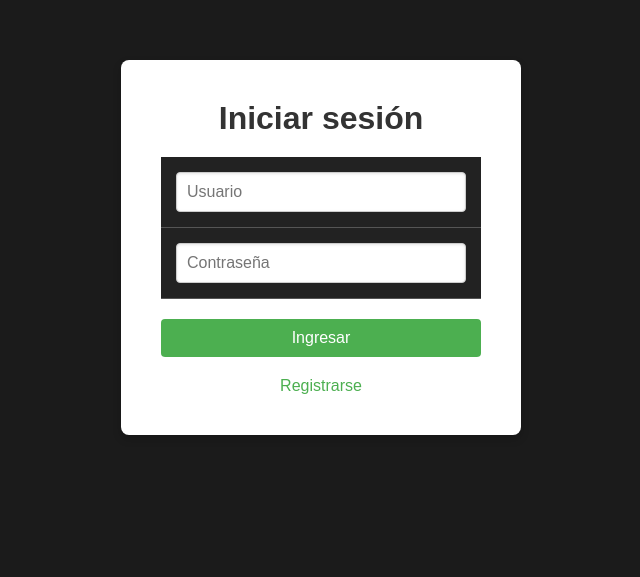
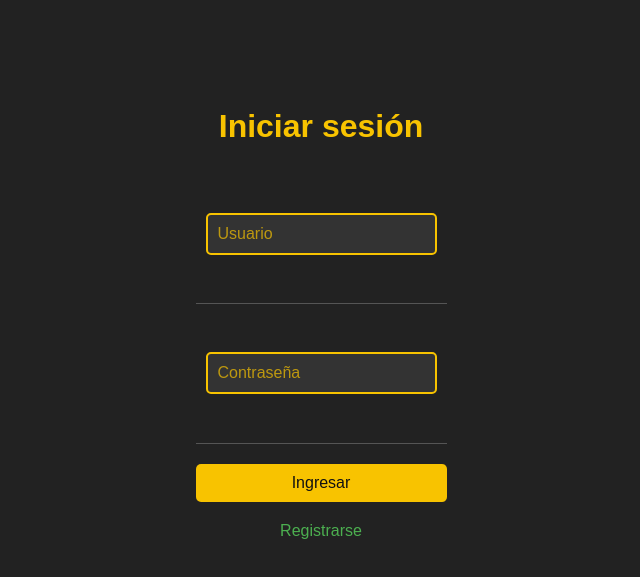
Before and after one commit to BCpollito/Gym_Project, a React (Vite) app in the folder front/: page / in a window 1280 px wide. Shown: the part 153-730 px from the top of the page, without its empty margins (319-959 px from the left). Built offline with nearby package versions, Linux system fonts and the light colour scheme.

Commit message:
guardar cambios

```diff
--- a/front/package.json
+++ b/front/package.json
@@ -14,7 +14,7 @@
     "react": "^18.3.1",
     "react-dom": "^18.3.1",
     "react-hook-form": "^7.53.0",
-    "react-router-dom": "^6.26.2",
+    "react-router-dom": "^6.27.0",
     "sequelize": "^6.37.3"
   },
   "devDependencies": {
--- a/front/src/Components/App.jsx
+++ b/front/src/Components/App.jsx
@@ -3,6 +3,7 @@ import Login from './Login';
 import Register from './Register';
 import Adminpage from './adminpage';
 import Userpage from './userpage';
+import AddRoutine from './addroutine';
 
 function app(){
   return(
@@ -13,6 +14,7 @@ function app(){
         <Route path="/Register.jsx" element={<Register />}/>
         <Route path="/adminpage.jsx" element={<Adminpage />}/>
         <Route path="/userpage.jsx" element={<Userpage />}/>
+        <Route path="/addrutine/:clientId" element={<AddRoutine />} />
       </Routes>
     </Router>
   )
--- /dev/null
+++ b/front/src/Components/addroutine.jsx
@@ -0,0 +1,48 @@
+import { useParams } from "react-router-dom";
+import { useState } from 'react';
+
+export default function AddRoutine() {
+    const { clientId } = useParams();
+
+    const [Nombre, setSemana] = useState("");
+   //const []
+
+    const handleSubmit = async () => {
+
+    }
+    return (
+        <div className="contenedorRutina">
+            <h1>Asignar Rutina a Cliente {clientId}</h1>
+            <form onSubmit={handleSubmit} className="formularioRutina">
+                <label>Semana</label>
+                <input
+                id="semana"
+                name="semana"
+                type="text"
+                onChange={(e) => setSemana(e.target.value)}
+                />
+                <label>Dia</label>
+                <select name="dias" id="dias" onChange={(e) => setDia(e.target.value)}>
+                    <option value="">--seleccione una opcion--</option>
+                    <option value="1">Dia 1</option>
+                    <option value="2">Dia 2</option>
+                    <option value="3">Dia 3</option>
+                    <option value="4">Dia 4</option>
+                    <option value="5">Dia 5</option>
+                    <option value="6">Dia 6</option>
+                    <option value="7">Dia 7</option>
+                </select>
+                <label>Ejercicio</label>
+                <input
+                id="ejercicio"
+                name="ejercicio"
+                type="text"
+                />
+                <label>Descripción</label>
+                <textarea
+                name="descripcion"
+                id="descripcion"></textarea>
+            </form>
+        </div>
+    );
+}
--- a/front/src/Components/adminpage.jsx
+++ b/front/src/Components/adminpage.jsx
@@ -1,3 +1,4 @@
+import { Link } from "react-router-dom"
 import { useEffect, useState } from "react";
 import axios from "axios";
 import './css/admin.css'
@@ -11,7 +12,7 @@ export default function AdminPage() {
                 // Realiza la solicitud a la API
                 const response = await axios.get("http://localhost:3000/registros");
 
-                const clientsData = response.data; // Aquí asignamos directamente la respuesta
+                const clientsData = response.data; // Aquí asigno directamente la respuesta
 
                 setClientes(clientsData); // Almacena los clientes en el estado
             } catch (error) {
@@ -20,7 +21,7 @@ export default function AdminPage() {
         }
 
         getClients();
-    }, []); // Solo se ejecuta una vez al montar el componente
+    }, []);
 
     return (
         <div className="contenedor">
@@ -45,8 +46,8 @@ export default function AdminPage() {
                                 <td>{element.age}</td>
                                 <td>{element.sex}</td>
                                 <td><div className="contenedorbtn">
-                                    <a href="#" className="editbtn">Editar</a>
-                                    <a href="#" className="editbtn">Ver</a>
+                                    <Link to={`/addrutine/${element.id}`} className="editbtn">Editar</Link>
+                                    <Link to={`#`} className="editbtn">Eliminar</Link>
                                     </div></td>
                             </tr>
                         ))}
--- a/front/src/Components/css/app.css
+++ /dev/null
@@ -1,25 +0,0 @@
-.contenedor{
-    display: flex;
-    align-items: center;
-    justify-content: center;
-    height: 100vh;
-}
-
-.login, .register{
-    text-align: center;
-    box-shadow: 0px 0px 5px black;
-    width: 500px;
-}
-
-.inputs, .formulario{
-    width: 100%;
-}
-
-.registerinput{
-    margin-right: 20px;
-    margin-bottom: 20px;
-}
-
-.ingresar, .registerbtn{
-    margin-right: 20px;
-}
--- a/front/src/Components/css/login.css
+++ b/front/src/Components/css/login.css
@@ -1,101 +1,91 @@
-/* Estilos generales */
-body {
-    font-family: Arial, sans-serif;
+* {
+    box-sizing: border-box;
     margin: 0;
     padding: 0;
-    box-sizing: border-box;
-    background-color: #f0f2f5; /* Fondo suave */
-    overflow: hidden; /* Oculta la scrollbar */
+    font-family: Arial, sans-serif;
+}
+
+body {
+    background-color: #111; /* Fondo negro */
+    color: #f8c300; /* Texto amarillo */
+    display: flex;
+    justify-content: center;
+    align-items: center;
+    height: 100vh;
 }
 
 .contenedor {
     display: flex;
     justify-content: center;
     align-items: center;
-    height: 100vh; /* Usa toda la altura de la ventana */
+    flex-direction: column;
+    background-color: #222; /* Fondo gris oscuro */
+    border-radius: 10px;
+    padding: 20px;
+    box-shadow: 0 0 20px rgba(0, 0, 0, 0.5);
 }
 
 .login {
-    background-color: #ffffff; /* Fondo blanco para el formulario */
-    padding: 40px; /* Espaciado interno */
-    border-radius: 8px; /* Bordes redondeados */
-    box-shadow: 0 4px 8px rgba(0, 0, 0, 0.2); /* Sombra para profundidad */
-    width: 100%;
-    max-width: 400px; /* Limita el ancho en pantallas grandes */
+    text-align: center;
 }
 
-h1 {
-    text-align: center; /* Centra el título */
-    color: #333; /* Color del texto */
-    margin-bottom: 20px; /* Espacio debajo del título */
+.login h1 {
+    margin-bottom: 20px;
+    font-size: 2em;
+    color: #f8c300; /* Tono amarillo para el encabezado */
 }
 
 .inputs {
-    width: 100%; /* Ocupa todo el ancho del contenedor */
+    width: 100%;
+    margin-bottom: 20px;
 }
 
-td {
-    padding: 10px 0; /* Espaciado entre filas */
+.inputs td {
+    padding: 10px;
 }
 
 input[type="text"],
 input[type="password"] {
-    width: 100%; /* Ancho completo para las entradas */
-    padding: 10px; /* Espaciado interno */
-    border: 1px solid #ccc; /* Borde sutil */
-    border-radius: 4px; /* Bordes redondeados */
-    font-size: 16px; /* Tamaño de letra */
-    box-shadow: inset 0 1px 3px rgba(0, 0, 0, 0.1); /* Sombra interna */
-    transition: border-color 0.2s; /* Transición suave en el borde */
+    width: 100%;
+    padding: 10px;
+    border: 2px solid #f8c300; /* Borde amarillo */
+    border-radius: 5px;
+    background-color: #333; /* Fondo de los inputs */
+    color: #f8c300; /* Texto en los inputs */
+    font-size: 1em;
 }
 
-input[type="text"]:focus,
-input[type="password"]:focus {
-    border-color: #4CAF50; /* Color del borde al enfocar */
-    outline: none; /* Sin borde de enfoque predeterminado */
+input[type="text"]::placeholder,
+input[type="password"]::placeholder {
+    color: #f8c300; /* Color del placeholder */
+    opacity: 0.7; /* Para darle un tono más suave */
 }
 
-.ingresar {
-    width: 100%; /* Ancho completo para el botón */
-    padding: 10px; /* Espaciado interno */
-    background-color: #4CAF50; /* Color de fondo del botón */
-    color: white; /* Color del texto */
-    border: none; /* Sin borde */
-    border-radius: 4px; /* Bordes redondeados */
-    font-size: 16px; /* Tamaño de letra */
-    cursor: pointer; /* Cambia el cursor al pasar el mouse */
-    transition: background-color 0.3s; /* Transición suave en el color de fondo */
-    margin-top: 20px; /* Espacio superior para el botón */
+input[type="button"].ingresar {
+    width: 100%;
+    padding: 10px;
+    border: none;
+    border-radius: 5px;
+    background-color: #f8c300; /* Fondo amarillo para el botón */
+    color: #111; /* Texto negro */
+    font-size: 1em;
+    cursor: pointer;
+    transition: background-color 0.3s;
 }
 
-.ingresar:hover {
-    background-color: #45a049; /* Color del botón al pasar el mouse */
+input[type="button"].ingresar:hover {
+    background-color: #e0b800; /* Amarillo más oscuro en hover */
 }
 
 a {
-    display: block; /* Hace que el enlace ocupe todo el ancho */
-    text-align: center; /* Centra el enlace */
-    margin-top: 20px; /* Espacio superior */
-    color: #4CAF50; /* Color del enlace */
-    text-decoration: none; /* Sin subrayado */
-    font-size: 16px; /* Tamaño de letra */
+    display: block;
+    margin-top: 15px;
+    color: #f8c300; /* Color del enlace */
+    text-decoration: none;
+    font-size: 0.9em;
+    transition: color 0.3s;
 }
 
 a:hover {
-    text-decoration: underline; /* Subraya el enlace al pasar el mouse */
+    color: #e0b800; /* Amarillo más oscuro al pasar el mouse */
 }
-
-/* Ajustes para pantallas pequeñas */
-@media (max-width: 480px) {
-    .login {
-        padding: 20px; /* Reduce el espaciado interno en pantallas pequeñas */
-    }
-
-    h1 {
-        font-size: 24px; /* Tamaño de letra del título en pantallas pequeñas */
-    }
-
-    input[type="text"], input[type="password"], .ingresar {
-        font-size: 14px; /* Tamaño de letra más pequeño */
-    }
-}
```
Also changed, not shown: front/src/Components/addrutine.jsx (deleted), 2 other files (tests, documents, lock files or other folders).
